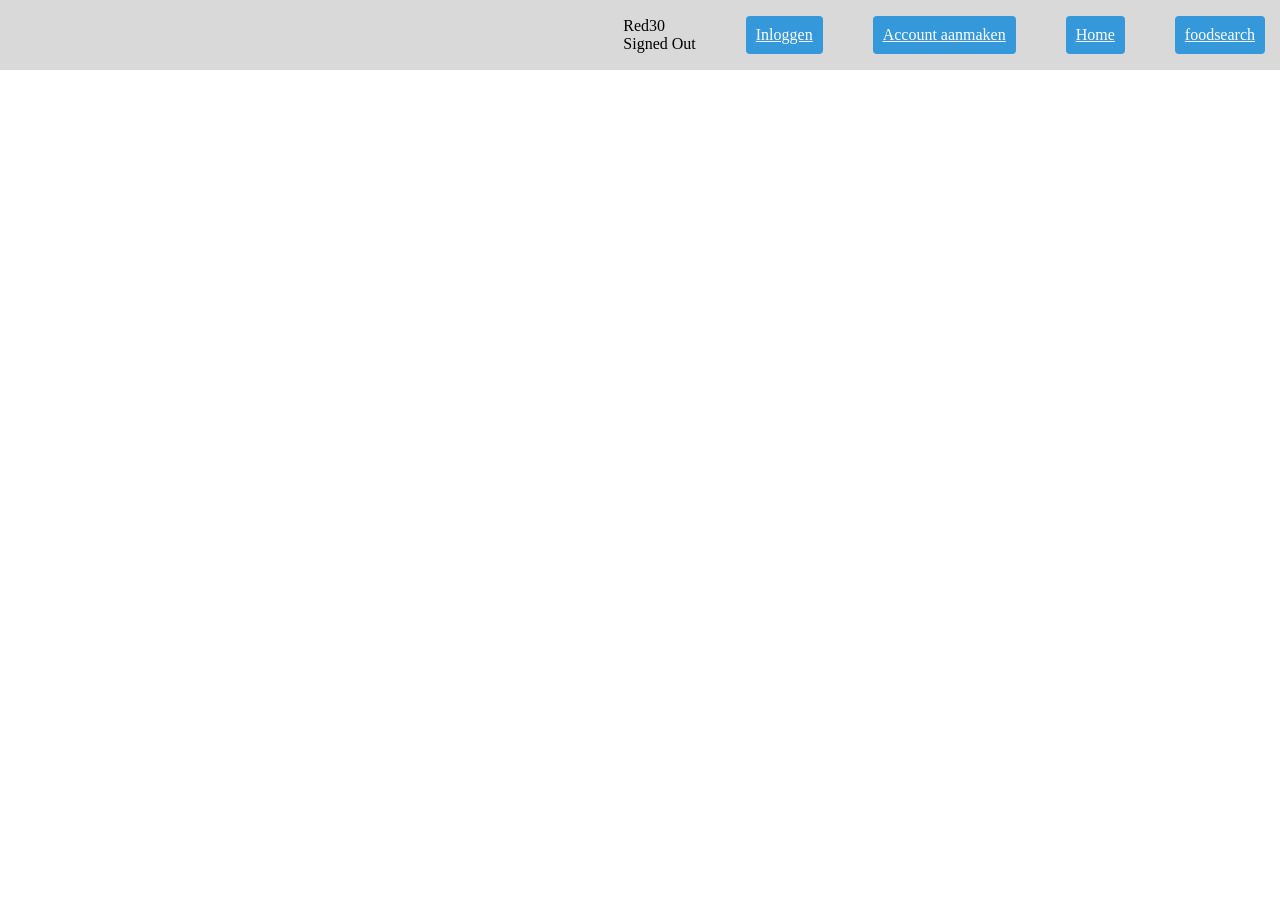
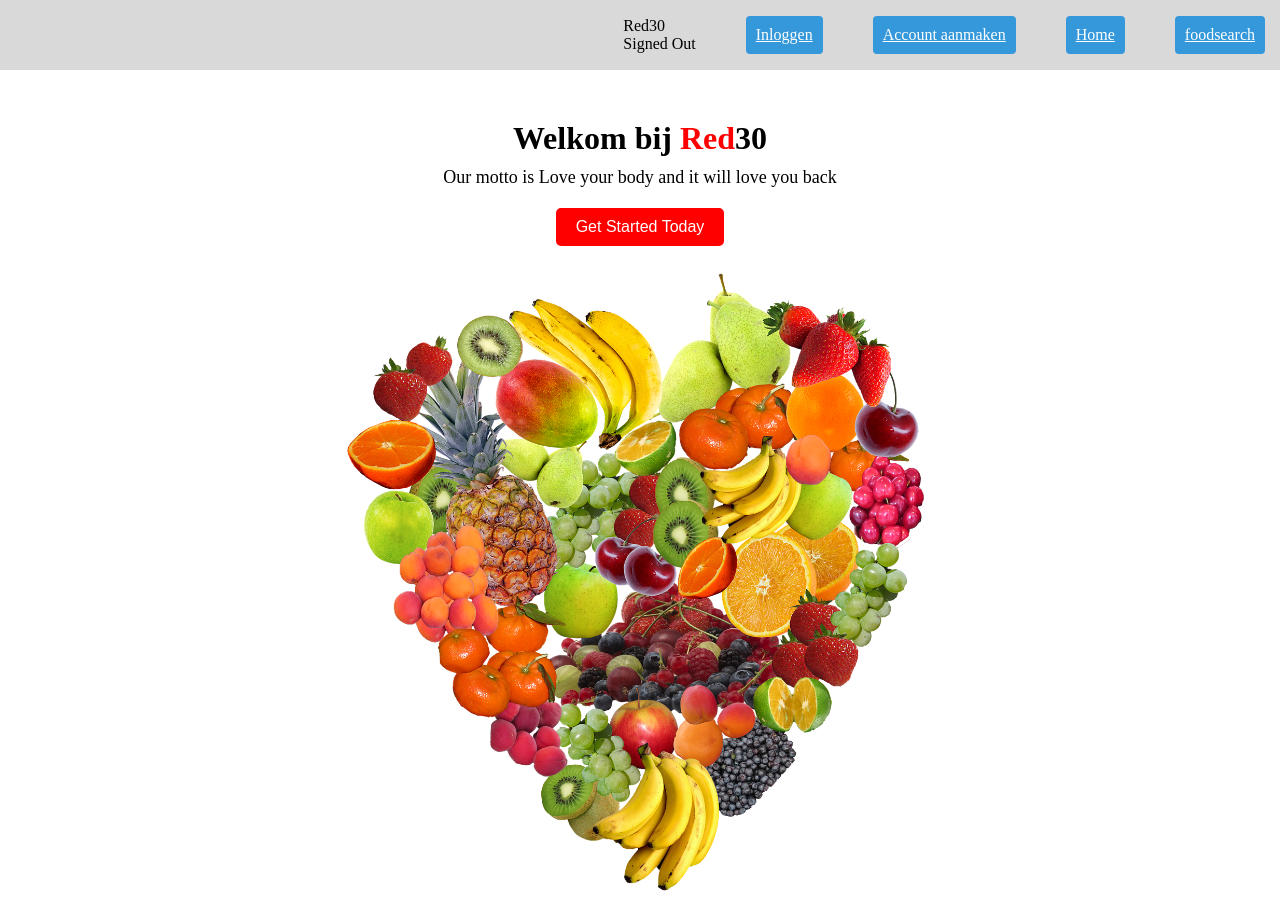
Before and after one commit to LeondeHaas/Praktijkwijzer---Red30, a React (Create React App) app in the folder red30/: page / in a window 1280 px wide. Before the commit the page ends 800 px from the top, so only its background shows below. Built offline with nearby package versions, Linux system fonts and the light colour scheme; no server answers.

Commit message:
imgs mapje

```diff
--- a/red30/src/App.jsx
+++ b/red30/src/App.jsx
@@ -2,13 +2,25 @@ import AuthDetails from "./components/auth/AuthDetails";
 import SignIn from "./components/auth/SignIn";
 import SignUp from "./components/auth/SignUp";
 import Header from "./components/Header";
+import Fuitmand from "./imgs/fruithartje.webp"
 
 function App() {
   return (
     <div className="App">
-      <Header/>
+    <Header />
+    <div className="welcome-section">
+      <h1>
+        Welkom bij <span className="red-word">Red</span>30
+      </h1>
+      <p className="motto-text">Our motto is Love your body and it will love you back</p>
+      <button className="get-started-button">Get Started Today</button>
     </div>
-  );
-}
+    <div className="fruitmanddoos">
+    <img src={Fuitmand} alt="Fruitmand" className="fruit-image" />
+    </div>
+  </div>
+);
+};
+
 
 export default App;
--- a/red30/src/css/App.css
+++ b/red30/src/css/App.css
@@ -220,3 +220,46 @@ button {
 .nutrient-item {
   margin-bottom: 5px;
 }
+
+/* Home.css */
+
+/* Home.css */
+
+.welcome-section {
+  text-align: center;
+  margin-top: 50px;
+}
+
+.red-word {
+  color: red;
+  font-weight: bold; /* Optional: Make the "Red" text bold */
+}
+
+.motto-text {
+  font-size: 18px;
+  margin-top: 10px;
+}
+
+.get-started-button {
+  background-color: red;
+  color: white;
+  padding: 10px 20px;
+  font-size: 16px;
+  border: none;
+  border-radius: 5px;
+  cursor: pointer;
+  margin-top: 20px;
+}
+
+.get-started-button:hover {
+  background-color: darkred;
+}
+
+.fruit-image{
+  width: 600px;
+}
+
+.fruitmanddoos{
+  display: flex;
+  justify-content: center
+}
```
Also changed, not shown: red30/src/imgs/fruithartje.webp (added).
